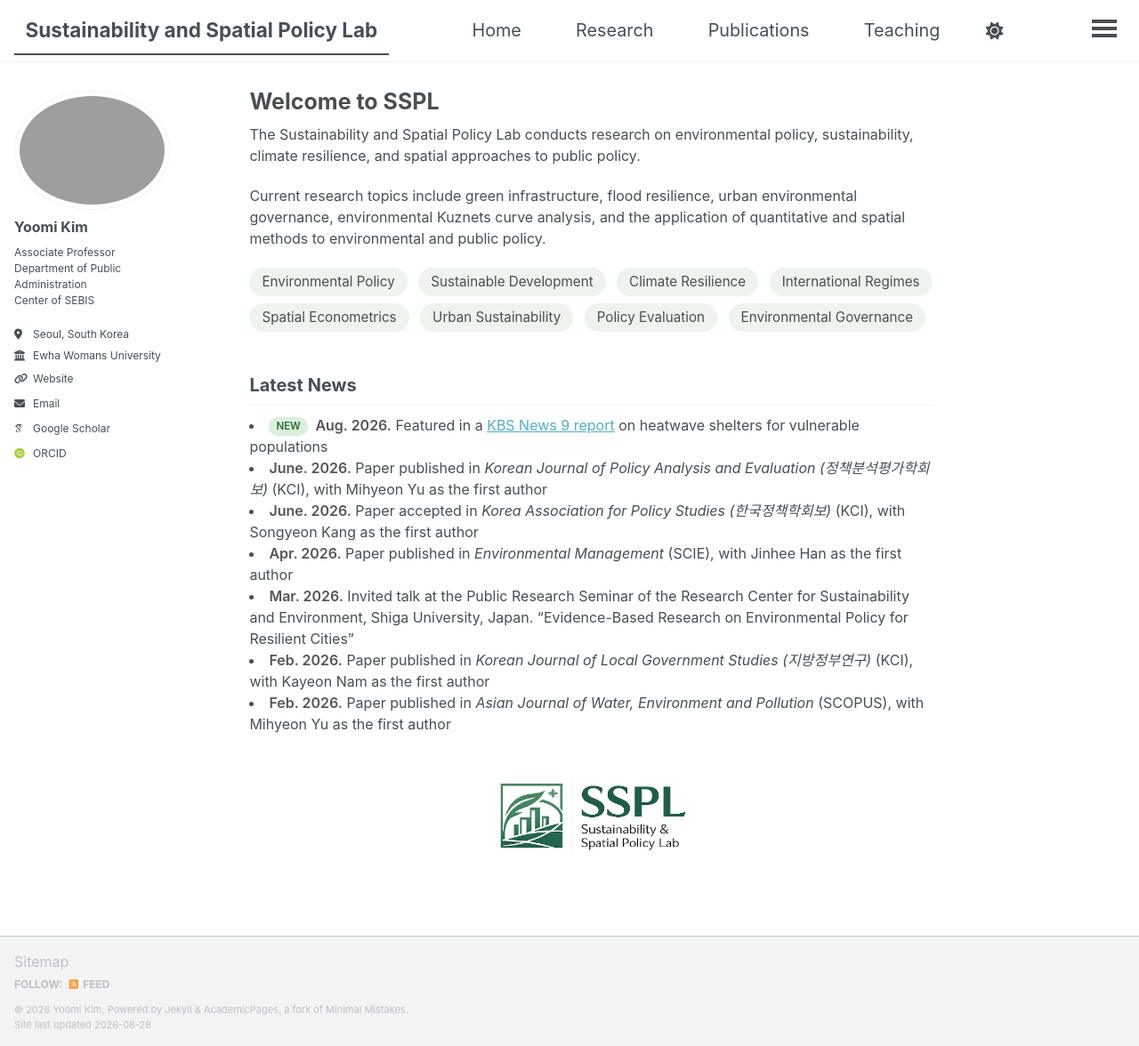
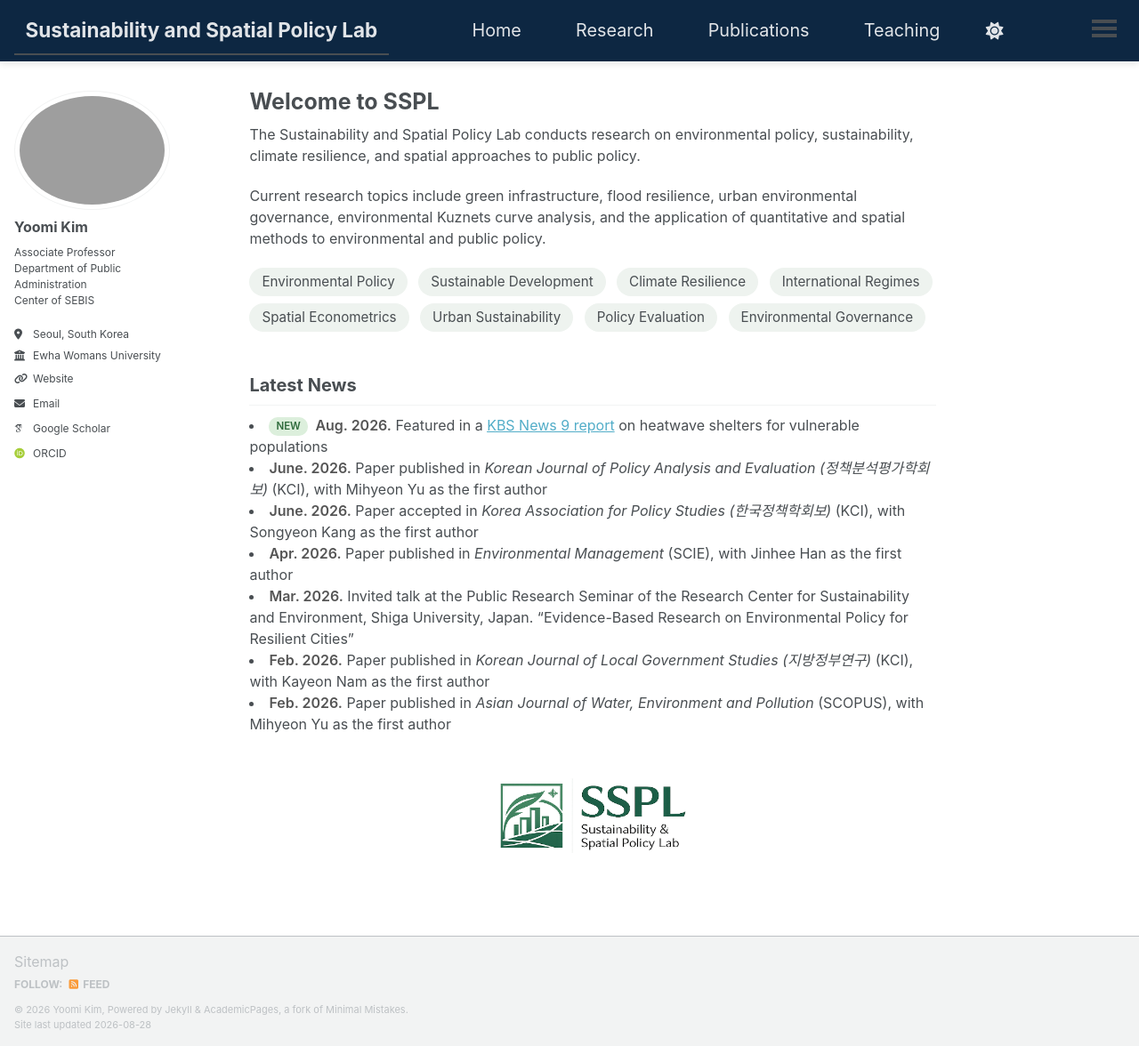
Before and after one commit to ymkim-ssplab/ymkim-ssplab.github.io, a Jekyll site: the page built from _pages/about.md, in a window 1280 px wide and 1176 px high. Shown: the whole window at 89% size. Built offline with Jekyll 4.4.1, drawn with Linux system fonts in a browser that asks for light colours; some web fonts are replaced; a script bundle is joined from its source files by our own code; library files that are not in the unit come from our copies.

Commit message:
Update main.scss

```diff
--- a/assets/css/main.scss
+++ b/assets/css/main.scss
@@ -42,8 +42,118 @@
     "vendor/font-awesome/brands"
 ;
 
-/* Keep all top navigation items visible */
+/* =========================================================
+   SSPL Custom Header
+   Dark navy academic header + lime active accent
+   ========================================================= */
+
+/* Header background */
+.masthead {
+  background: #0d2742;
+  border-bottom: none;
+  box-shadow: 0 2px 8px rgba(0, 0, 0, 0.10);
+}
+
+/* Inner header area */
+.masthead__inner-wrap {
+  background: transparent;
+}
+
+/* Greedy navigation background */
+.greedy-nav {
+  background: transparent;
+}
+
+/* ---------------------------------------------------------
+   Lab title
+   --------------------------------------------------------- */
+
+.greedy-nav .site-title {
+  color: #ffffff !important;
+  font-weight: 700;
+  letter-spacing: -0.02em;
+}
+
+/* Keep title white on hover */
+.greedy-nav .site-title:hover {
+  color: #ffffff !important;
+}
+
+/* ---------------------------------------------------------
+   Navigation links
+   --------------------------------------------------------- */
+
 .greedy-nav .visible-links a {
-  padding-left: 0.7rem;
-  padding-right: 0.7rem;
+  color: rgba(255, 255, 255, 0.88) !important;
+
+  /* Slightly reduced padding to keep Lab Members visible */
+  padding-left: 0.70rem;
+  padding-right: 0.70rem;
+
+  transition: color 0.2s ease;
 }
+
+/* Menu hover */
+.greedy-nav .visible-links a:hover {
+  color: #ffffff !important;
+}
+
+/* ---------------------------------------------------------
+   Active page
+   --------------------------------------------------------- */
+
+.greedy-nav .visible-links .masthead__menu-item--active a {
+  color: #ffffff !important;
+  font-weight: 700;
+}
+
+/* Active underline */
+.greedy-nav .visible-links .masthead__menu-item--active a::before {
+  background: #b7d95a !important;
+  height: 3px;
+}
+
+/* ---------------------------------------------------------
+   Theme toggle / hamburger button
+   --------------------------------------------------------- */
+
+.greedy-nav button {
+  color: #ffffff !important;
+  background: transparent !important;
+}
+
+.greedy-nav button:hover {
+  color: #b7d95a !important;
+}
+
+/* Font Awesome icons inside buttons */
+.greedy-nav button i,
+.greedy-nav button svg {
+  color: inherit !important;
+}
+
+/* ---------------------------------------------------------
+   Hidden / overflow navigation menu
+   --------------------------------------------------------- */
+
+.greedy-nav .hidden-links {
+  background: #ffffff;
+  border: 1px solid #e5e5e5;
+  box-shadow: 0 5px 12px rgba(0, 0, 0, 0.12);
+}
+
+.greedy-nav .hidden-links a {
+  color: #333333 !important;
+}
+
+.greedy-nav .hidden-links a:hover {
+  color: #0d2742 !important;
+}
+
+/* ---------------------------------------------------------
+   Mobile menu button
+   --------------------------------------------------------- */
+
+.masthead__menu-item {
+  background: transparent;
+}
```
